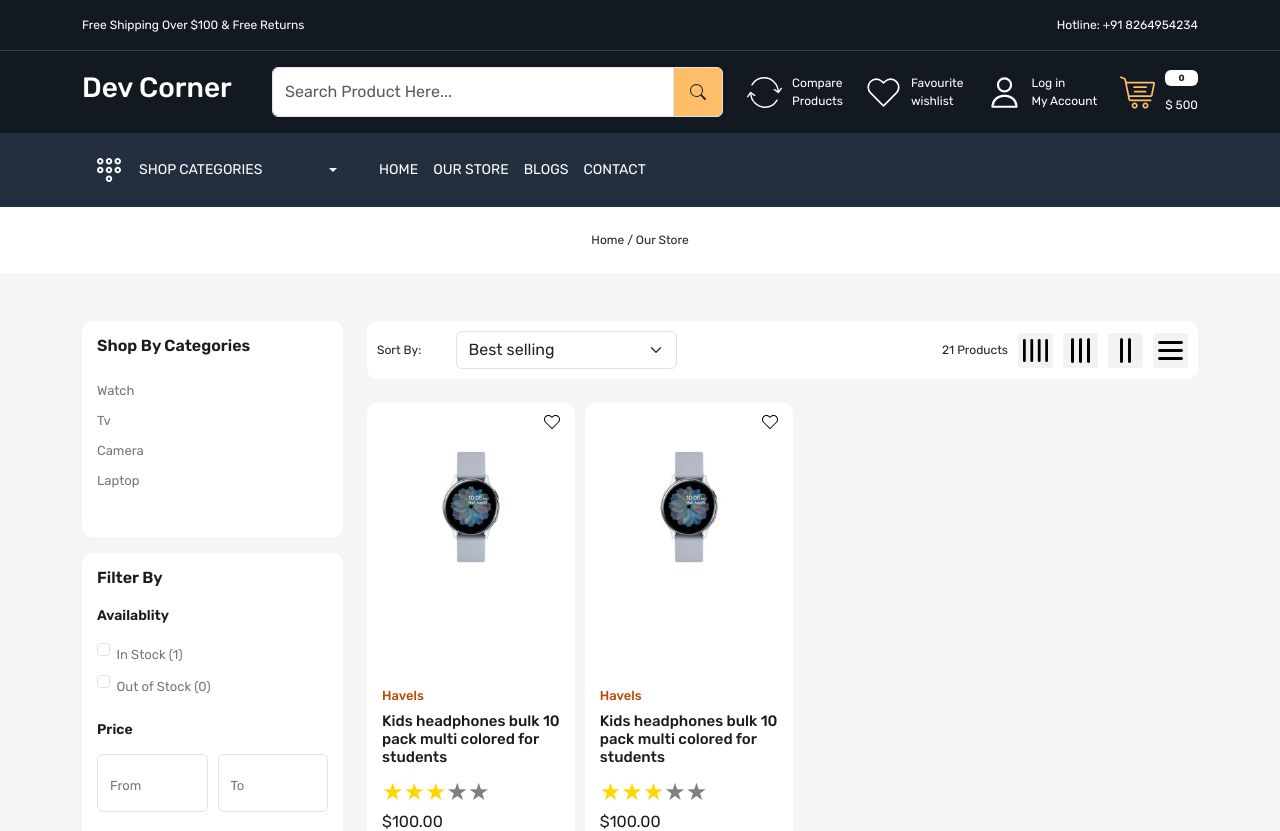
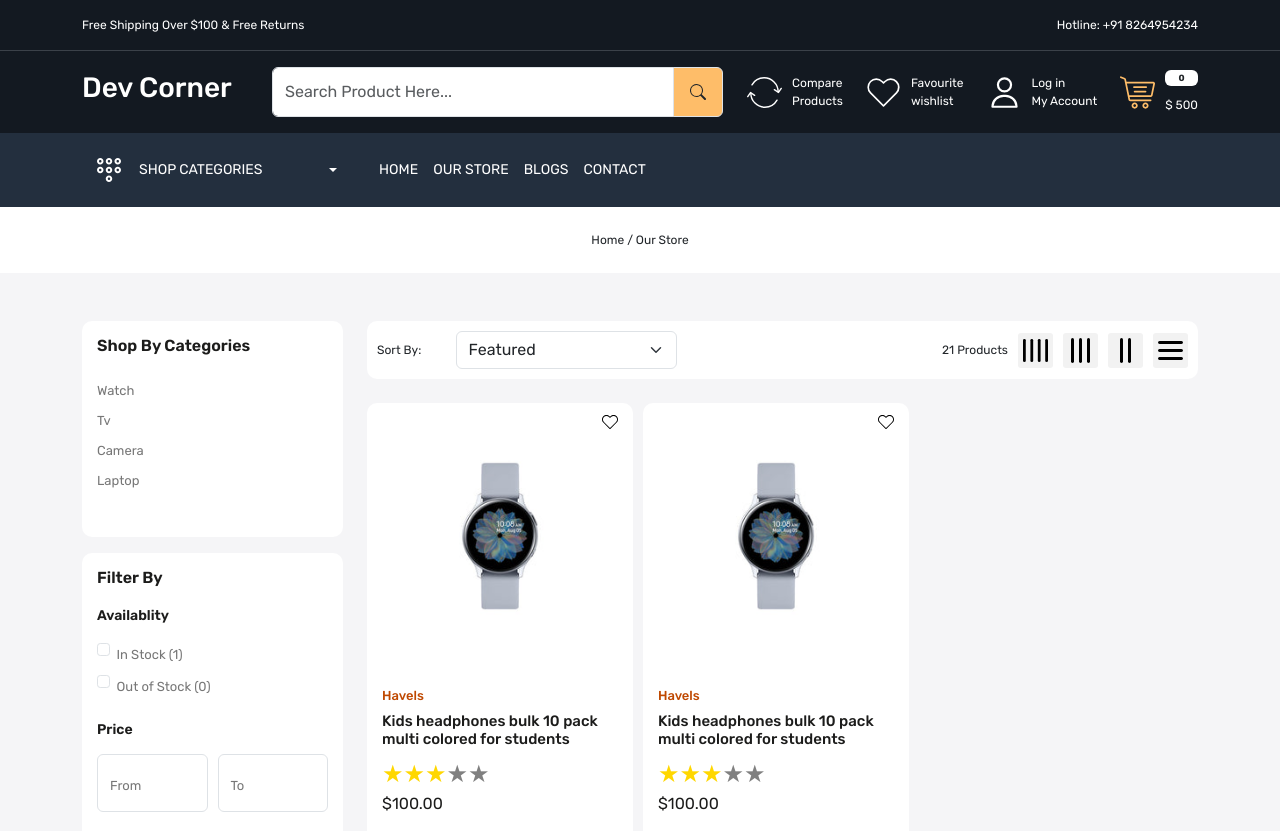
Before and after one commit to nxhawk/mern-ecommerce, a React (Create React App) app in the folder frontend/: page /product in a window 1280 px wide. Shown: the top 831 px of the page. Built offline with nearby package versions, Linux system fonts and the light colour scheme.

Commit message:
fix link to product details

```diff
--- a/frontend/src/components/ProductCard.js
+++ b/frontend/src/components/ProductCard.js
@@ -14,8 +14,8 @@ const ProductCard = ({ grid }) => {
 
   return (
     <>
-      <div className={`${location.pathname === "/store" ? `gr-${grid}` : "col-3"}`}>
-        <Link to=':id' className='product-card position-relative'>
+      <div className={`${location.pathname === "/product" ? `gr-${grid}` : "col-3"}`}>
+        <Link to={`${location.pathname === "/" ? '/product/:id' : location.pathname === "/product/:id" ? '/product/:id' : ':id'}`} className='product-card position-relative'>
           <div className='wishlist-icon position-absolute'>
             <button className='border-0 bg-transparent'>
               <img src={wish} alt='wishlist' />
--- a/frontend/src/pages/OurStore.js
+++ b/frontend/src/pages/OurStore.js
@@ -128,9 +128,11 @@ const OurStore = () => {
               <div className='d-flex justify-content-between align-items-center'>
                 <div className='d-flex align-items-center gap-10'>
                   <p className='mb-0 d-block' style={{ "width": "100px" }}>Sort By: </p>
-                  <select name='sort_by' className='form-control form-select' id='SortBy'>
+                  <select
+                    defaultValue={"manual"}
+                    name='sort_by' className='form-control form-select' id='SortBy'>
                     <option value="manual">Featured</option>
-                    <option value="best-selling" selected="selected">Best selling</option>
+                    <option value="best-selling">Best selling</option>
                     <option value="title-ascending">Alphabetically, A-Z</option>
                     <option value="title-descending">Alphabetically, Z-A</option>
                     <option value="price-ascending">Price, low to high</option>
```
